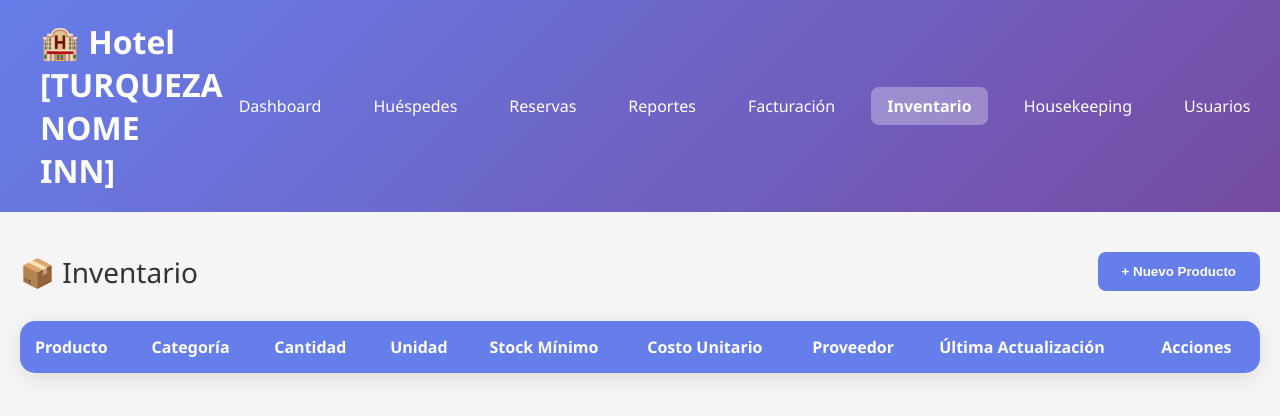
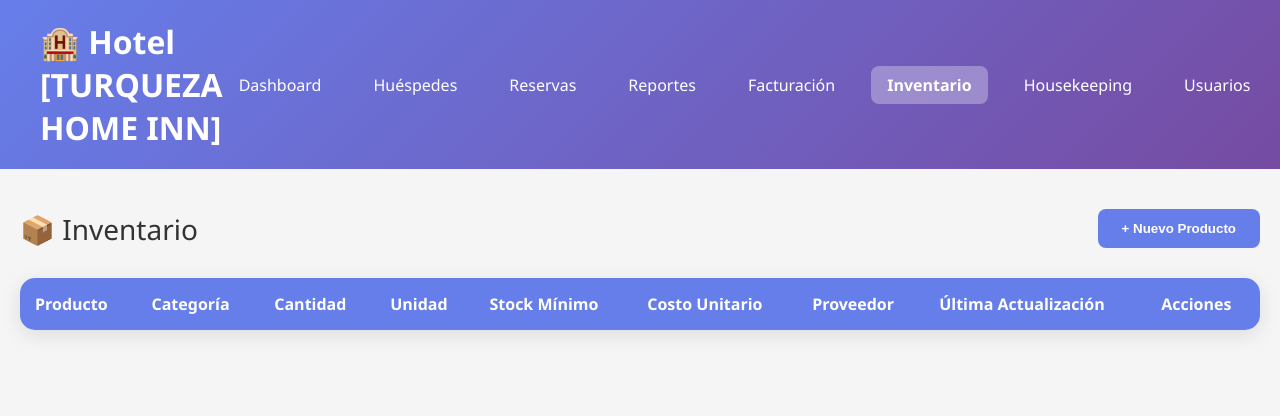
Before and after one commit to cveastar11-commits/maestro-hotel-os, a website: page public/inventory.html in a window 1280 px wide. Drawn offline with Linux system fonts and the light colour scheme.

Commit message:
Update: Cambiar nombre del hotel en el inventario

```diff
--- a/public/inventory.html
+++ b/public/inventory.html
@@ -70,7 +70,7 @@
 </head>
 <body>
     <div class="header">
-        <h1>🏨 Hotel [TURQUEZA NOME INN]</h1>
+        <h1>🏨 Hotel [TURQUEZA HOME INN]</h1>
         <div class="nav">
             <a href="dashboard.html">Dashboard</a>
             <a href="guests.html">Huéspedes</a>
```
